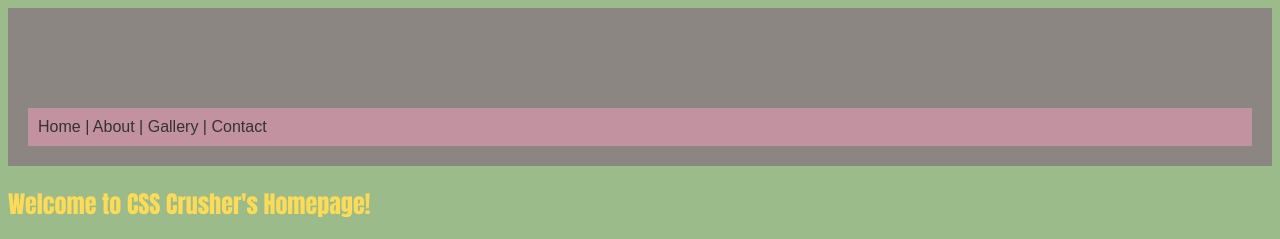
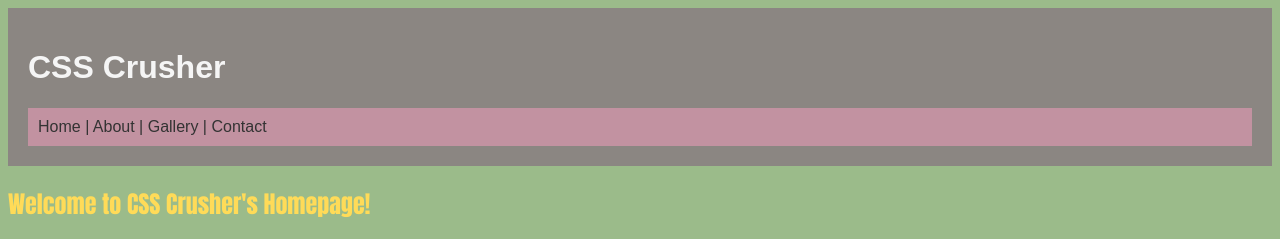
Before and after one commit to sara3hameed/sara3hameed.github.io, a plain HTML site: page index.html in a window 1280 px wide. Shown: the top 239 px of the page. Drawn offline with Linux system fonts and the light colour scheme.

Commit message:
Update styles.css

```diff
--- a/styles.css
+++ b/styles.css
@@ -22,6 +22,8 @@ body {
   font-family: Arial, sans-serif
 }
 
+
+
 /* Navigation Styles */
 .nav-class {
   background-color: #c292a1; /* Muave background */
@@ -40,7 +42,7 @@ body {
 
 /* Title Styles */
 .title-class {
-  color: #8b8682; /* Sage green color for titles */
+  color: #f5f5f5; /* Sage green color for titles */
 }
 
 .section-title-class {
```
